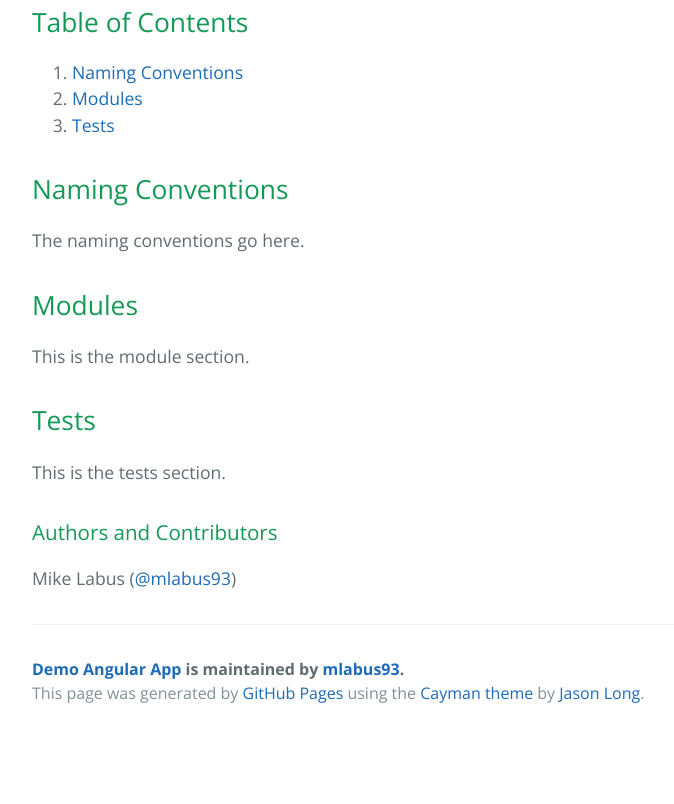
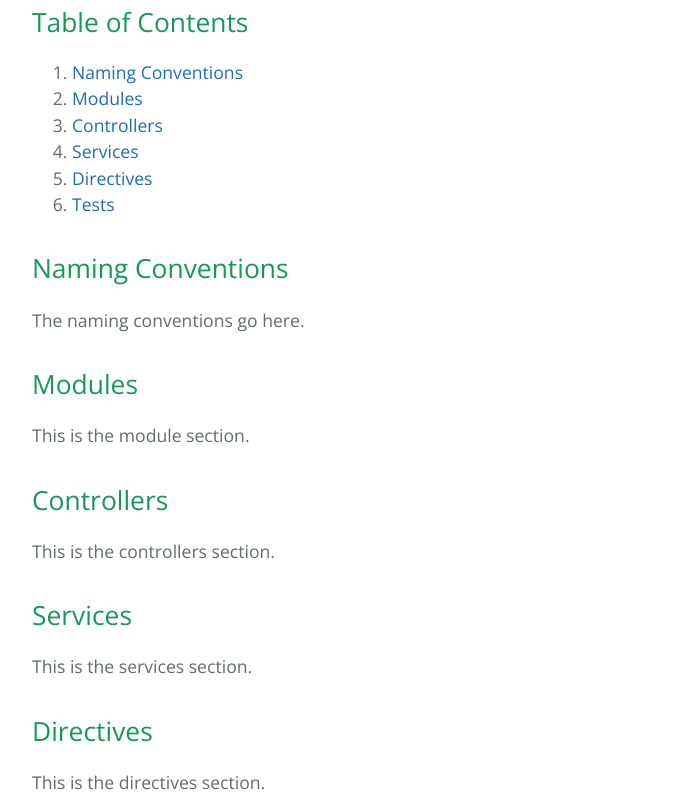
Before and after one commit to mlabus93/demo-angular-app, a plain HTML site: page index.html in a window 1280 px wide. Shown: the part 496-1300 px from the top of the page, without its empty margins (192-866 px from the left). Before the commit the page ends 1233 px from the top, so only its background shows below. Drawn offline with nearby package versions, Linux system fonts and the light colour scheme.

```diff
--- a/index.html
+++ b/index.html
@@ -28,6 +28,9 @@
 <ol>
 <li><a href="#naming-conventions">Naming Conventions</a></li>
 <li><a href="#modules">Modules</a></li>
+<li><a href="#controllers">Controllers</a></li>
+<li><a href="#services">Services</a></li>
+<li><a href="#directives">Directives</a></li>
 <li><a href="#tests">Tests</a></li>
 </ol>
 
@@ -40,6 +43,21 @@
 <a id="modules" class="anchor" href="#modules" aria-hidden="true"><span aria-hidden="true" class="octicon octicon-link"></span></a>Modules</h2>
 
 <p>This is the module section.</p>
+
+<h2>
+<a id="controllers" class="anchor" href="#controllers" aria-hidden="true"><span aria-hidden="true" class="octicon octicon-link"></span></a>Controllers</h2>
+
+<p>This is the controllers section.</p>
+
+<h2>
+<a id="services" class="anchor" href="#services" aria-hidden="true"><span aria-hidden="true" class="octicon octicon-link"></span></a>Services</h2>
+
+<p>This is the services section.</p>
+
+<h2>
+<a id="directives" class="anchor" href="#directives" aria-hidden="true"><span aria-hidden="true" class="octicon octicon-link"></span></a>Directives</h2>
+
+<p>This is the directives section.</p>
 
 <h2>
 <a id="tests" class="anchor" href="#tests" aria-hidden="true"><span aria-hidden="true" class="octicon octicon-link"></span></a>Tests</h2>
--- a/params.json
+++ b/params.json
@@ -1,6 +1,6 @@
 {
   "name": "Demo Angular App",
   "tagline": "Demo app with best practices for angular 1.x",
-  "body": "# VTS GUI Coding Guidelines\r\n\r\n## Table of Contents\r\n\r\n1. [Naming Conventions](#naming-conventions)\r\n1. [Modules](#modules)\r\n1. [Tests](#tests)\r\n\r\n## Naming Conventions\r\nThe naming conventions go here.\r\n\r\n## Modules\r\nThis is the module section.\r\n\r\n## Tests\r\nThis is the tests section.\r\n\r\n### Authors and Contributors\r\nMike Labus (@mlabus93)",
+  "body": "# VTS GUI Coding Guidelines\r\n\r\n## Table of Contents\r\n\r\n1. [Naming Conventions](#naming-conventions)\r\n1. [Modules](#modules)\r\n1. [Controllers](#controllers)\r\n1. [Services](#services)\r\n1. [Directives](#directives)\r\n1. [Tests](#tests)\r\n\r\n## Naming Conventions\r\nThe naming conventions go here.\r\n\r\n## Modules\r\nThis is the module section.\r\n\r\n## Controllers\r\nThis is the controllers section.\r\n\r\n## Services\r\nThis is the services section.\r\n\r\n## Directives\r\nThis is the directives section.\r\n\r\n## Tests\r\nThis is the tests section.\r\n\r\n### Authors and Contributors\r\nMike Labus (@mlabus93)",
   "note": "Don't delete this file! It's used internally to help with page regeneration."
 }
```
